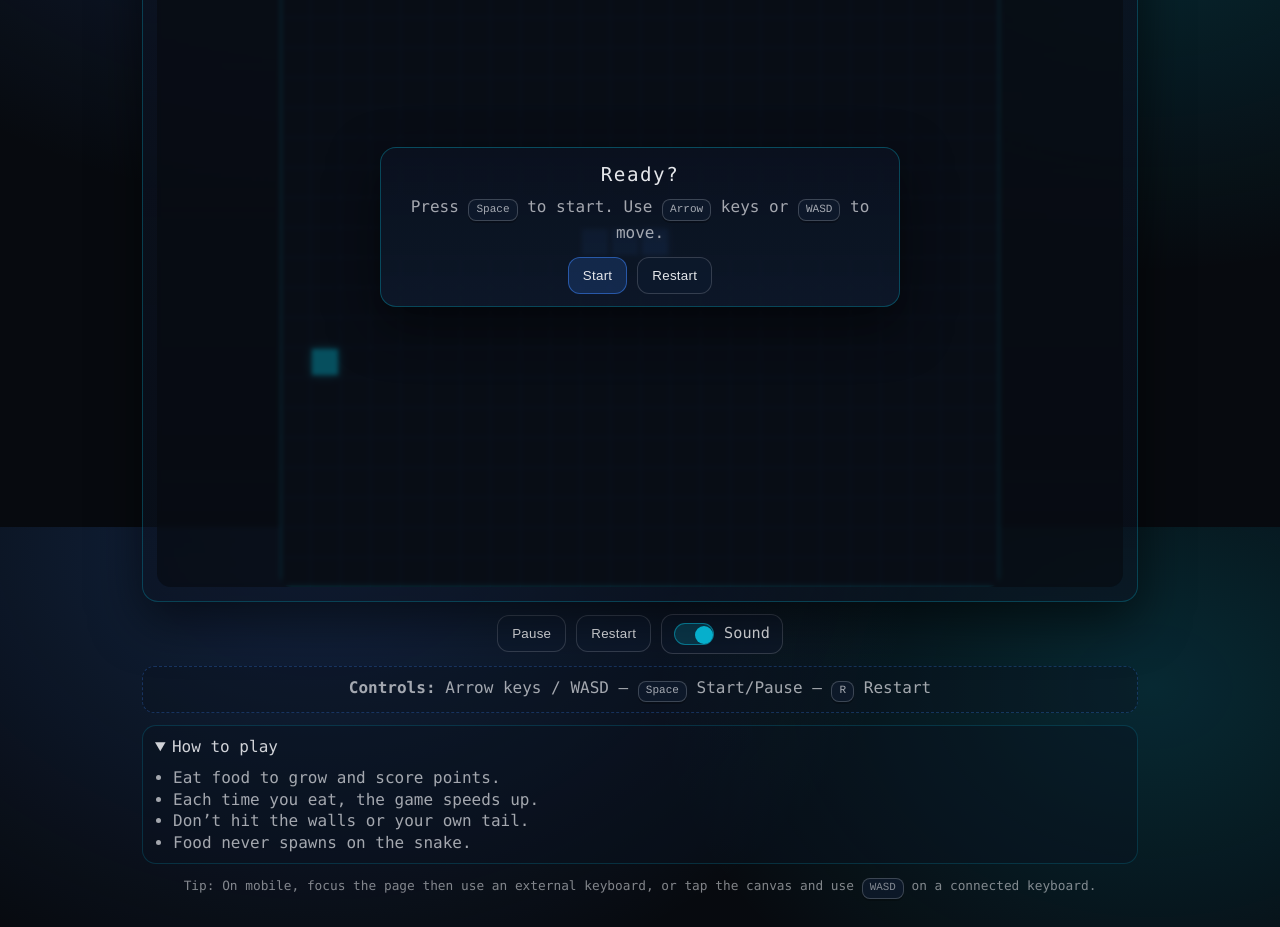
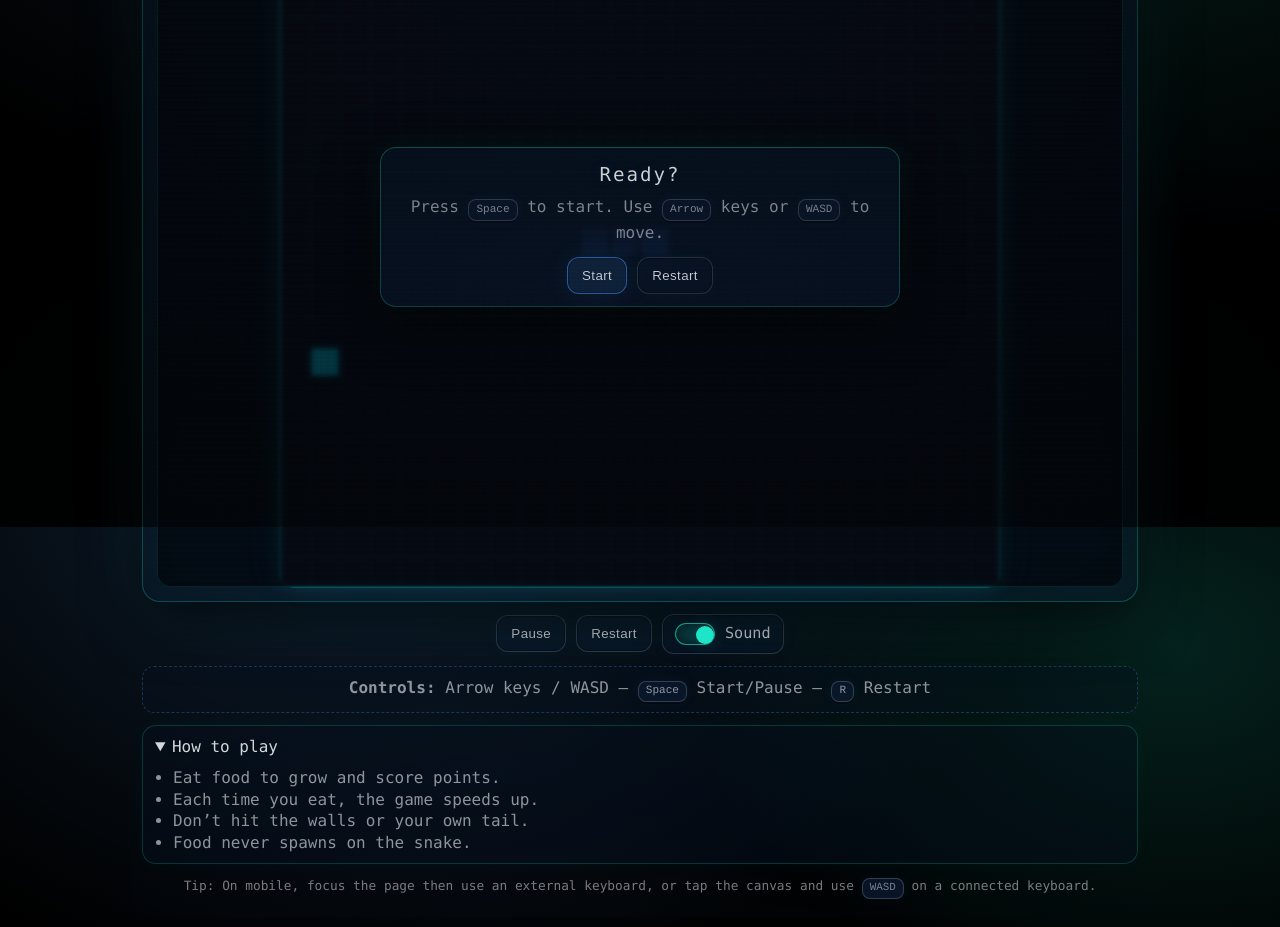
Before and after one commit to kavia-common/browser-snake-game-242353-242372, a website built with Vite: page snake_game_frontend/index.html in a window 1280 px wide. Shown: the part 273-1200 px from the top of the page. Built offline with nearby package versions, Linux system fonts and the light colour scheme.

Commit message:
Checkpoint 4 - cg12805cac

```diff
--- a/snake_game_frontend/src/style.css
+++ b/snake_game_frontend/src/style.css
@@ -1,14 +1,23 @@
 :root {
-  --bg: #070a0f;
-  --surface: #0b1220;
-  --surface2: #0f1b2e;
-  --text: #e5e7eb;
-  --muted: rgba(229, 231, 235, 0.7);
-  --primary: #3b82f6;
-  --accent: #06b6d4;
-  --danger: #ef4444;
+  /* CRT palette */
+  --bg: #03060b;
+  --surface: #071221;
+  --surface2: #0b1a31;
 
-  --shadow: 0 18px 50px rgba(0, 0, 0, 0.55);
+  --text: rgba(229, 231, 235, 0.92);
+  --muted: rgba(229, 231, 235, 0.62);
+
+  /* Neon accents */
+  --primary: #4ea1ff;
+  --accent: #21f0d1;
+  --danger: #ff4d6d;
+
+  /* CRT effects */
+  --glow-primary: rgba(78, 161, 255, 0.55);
+  --glow-accent: rgba(33, 240, 209, 0.55);
+  --glow-white: rgba(229, 231, 235, 0.22);
+
+  --shadow: 0 18px 55px rgba(0, 0, 0, 0.72);
 
   font-family: ui-monospace, SFMono-Regular, Menlo, Monaco, Consolas, "Liberation Mono", "Courier New",
     monospace;
@@ -17,8 +26,12 @@
 
   color-scheme: dark;
   color: var(--text);
-  background: radial-gradient(1000px 800px at 25% 0%, rgba(59, 130, 246, 0.22), transparent 60%),
-    radial-gradient(900px 700px at 90% 20%, rgba(6, 182, 212, 0.18), transparent 55%),
+
+  /* Ambient "room" light + vignette */
+  background:
+    radial-gradient(1100px 900px at 30% -10%, rgba(78, 161, 255, 0.20), transparent 62%),
+    radial-gradient(900px 700px at 92% 15%, rgba(33, 240, 209, 0.14), transparent 55%),
+    radial-gradient(1400px 1100px at 50% 120%, rgba(0, 0, 0, 0.65), rgba(0, 0, 0, 0.92) 55%, rgba(0, 0, 0, 0.98) 75%),
     var(--bg);
 
   text-rendering: geometricPrecision;
@@ -40,6 +53,49 @@ body {
   min-width: 320px;
 }
 
+/* Screen overlay: scanlines + subtle phosphor mask + vignette */
+body::before {
+  content: "";
+  position: fixed;
+  inset: 0;
+  pointer-events: none;
+  z-index: 9999;
+
+  /* Scanlines (horizontal) + faint vertical grille + vignette */
+  background:
+    repeating-linear-gradient(
+      to bottom,
+      rgba(255, 255, 255, 0.030),
+      rgba(255, 255, 255, 0.030) 1px,
+      rgba(0, 0, 0, 0.00) 2px,
+      rgba(0, 0, 0, 0.00) 4px
+    ),
+    repeating-linear-gradient(
+      to right,
+      rgba(33, 240, 209, 0.020),
+      rgba(33, 240, 209, 0.020) 1px,
+      rgba(0, 0, 0, 0.00) 3px,
+      rgba(0, 0, 0, 0.00) 6px
+    ),
+    radial-gradient(1200px 850px at 50% 30%, rgba(0, 0, 0, 0.00), rgba(0, 0, 0, 0.66));
+
+  mix-blend-mode: overlay;
+  opacity: 0.85;
+  animation: crtFlicker 6.2s infinite;
+}
+
+@keyframes crtFlicker {
+  0%   { opacity: 0.78; filter: contrast(1.02) saturate(1.02); }
+  10%  { opacity: 0.86; }
+  20%  { opacity: 0.80; }
+  25%  { opacity: 0.92; }
+  35%  { opacity: 0.82; }
+  50%  { opacity: 0.88; filter: contrast(1.04) saturate(1.03); }
+  70%  { opacity: 0.80; }
+  85%  { opacity: 0.90; }
+  100% { opacity: 0.82; filter: contrast(1.03) saturate(1.02); }
+}
+
 #app {
   width: 100%;
 }
@@ -52,6 +108,26 @@ body {
   padding: 18px;
   width: min(1040px, 100%);
   margin: 0 auto;
+
+  /* Subtle "screen curvature" and glow */
+  position: relative;
+}
+
+/* Subtle screen glass and edge glow */
+.app-shell::before {
+  content: "";
+  position: absolute;
+  inset: 10px 10px auto 10px;
+  height: calc(100% - 20px);
+  pointer-events: none;
+  border-radius: 24px;
+
+  background:
+    radial-gradient(850px 550px at 50% 0%, rgba(255, 255, 255, 0.06), transparent 60%),
+    radial-gradient(1200px 900px at 50% 40%, rgba(33, 240, 209, 0.06), transparent 55%),
+    radial-gradient(1200px 900px at 40% 120%, rgba(78, 161, 255, 0.06), transparent 58%);
+  filter: blur(0.2px);
+  opacity: 0.55;
 }
 
 .app-header {
@@ -60,16 +136,22 @@ body {
   align-items: flex-start;
   justify-content: space-between;
   padding: 14px 14px 10px;
-  border: 1px solid rgba(6, 182, 212, 0.25);
+  border: 1px solid rgba(33, 240, 209, 0.25);
   border-radius: 14px;
-  background: linear-gradient(180deg, rgba(11, 18, 32, 0.85), rgba(11, 18, 32, 0.55));
+  background: linear-gradient(180deg, rgba(7, 18, 33, 0.86), rgba(7, 18, 33, 0.55));
   box-shadow: var(--shadow);
+
+  /* CRT glow */
+  filter: drop-shadow(0 0 10px rgba(33, 240, 209, 0.10));
 }
 
 .title {
   margin: 0;
-  letter-spacing: 0.12em;
+  letter-spacing: 0.14em;
   font-size: 1.35rem;
+  text-shadow:
+    0 0 10px rgba(33, 240, 209, 0.12),
+    0 0 22px rgba(78, 161, 255, 0.10);
 }
 
 .subtitle {
@@ -89,9 +171,13 @@ body {
 .hud-item {
   padding: 10px 12px;
   border-radius: 12px;
-  border: 1px solid rgba(59, 130, 246, 0.25);
-  background: rgba(15, 27, 46, 0.55);
+  border: 1px solid rgba(78, 161, 255, 0.22);
+  background: rgba(11, 26, 49, 0.50);
   text-align: right;
+
+  box-shadow:
+    inset 0 0 0 1px rgba(0, 0, 0, 0.35),
+    0 0 18px rgba(78, 161, 255, 0.06);
 }
 
 .hud-item--small {
@@ -105,7 +191,8 @@ body {
 
 .hud-value {
   font-size: 1.1rem;
-  color: var(--text);
+  color: rgba(229, 231, 235, 0.94);
+  text-shadow: 0 0 12px rgba(229, 231, 235, 0.10);
 }
 
 .main {
@@ -125,10 +212,33 @@ body {
   display: grid;
   place-items: center;
   padding: 14px;
-  border-radius: 16px;
-  border: 1px solid rgba(6, 182, 212, 0.28);
-  background: linear-gradient(180deg, rgba(11, 18, 32, 0.85), rgba(11, 18, 32, 0.55));
+  border-radius: 18px;
+  border: 1px solid rgba(33, 240, 209, 0.26);
+  background: linear-gradient(180deg, rgba(7, 18, 33, 0.86), rgba(7, 18, 33, 0.55));
   box-shadow: var(--shadow);
+
+  /* Extra bezel glow */
+  filter:
+    drop-shadow(0 0 16px rgba(33, 240, 209, 0.08))
+    drop-shadow(0 0 30px rgba(78, 161, 255, 0.07));
+}
+
+/* A subtle scanline overlay just for the game "glass" area too (adds depth) */
+.canvas-wrap::after {
+  content: "";
+  position: absolute;
+  inset: 12px;
+  border-radius: 14px;
+  pointer-events: none;
+  background: repeating-linear-gradient(
+    to bottom,
+    rgba(255, 255, 255, 0.020),
+    rgba(255, 255, 255, 0.020) 1px,
+    rgba(0, 0, 0, 0.00) 3px,
+    rgba(0, 0, 0, 0.00) 6px
+  );
+  opacity: 0.35;
+  mix-blend-mode: overlay;
 }
 
 .game-canvas {
@@ -136,8 +246,14 @@ body {
   width: 100%;
   max-width: 720px;
   aspect-ratio: 1 / 1;
-  border-radius: 12px;
+  border-radius: 14px;
   outline: none;
+
+  /* Fake glass + glow */
+  box-shadow:
+    0 0 0 1px rgba(33, 240, 209, 0.20),
+    0 0 24px rgba(33, 240, 209, 0.10),
+    0 0 42px rgba(78, 161, 255, 0.08);
 }
 
 .controls-row {
@@ -151,18 +267,29 @@ body {
 .btn {
   appearance: none;
   border: 1px solid rgba(229, 231, 235, 0.18);
-  background: rgba(15, 27, 46, 0.65);
+  background: rgba(11, 26, 49, 0.55);
   color: var(--text);
   padding: 10px 14px;
   border-radius: 12px;
   cursor: pointer;
-  letter-spacing: 0.02em;
-  transition: transform 120ms ease, border-color 120ms ease, background 120ms ease;
+  letter-spacing: 0.03em;
+  transition:
+    transform 120ms ease,
+    border-color 120ms ease,
+    background 120ms ease,
+    box-shadow 120ms ease;
+  box-shadow:
+    inset 0 0 0 1px rgba(0, 0, 0, 0.28),
+    0 0 18px rgba(33, 240, 209, 0.04);
 }
 
 .btn:hover {
-  border-color: rgba(6, 182, 212, 0.55);
+  border-color: rgba(33, 240, 209, 0.55);
+  background: rgba(11, 26, 49, 0.70);
   transform: translateY(-1px);
+  box-shadow:
+    inset 0 0 0 1px rgba(0, 0, 0, 0.22),
+    0 0 22px rgba(33, 240, 209, 0.08);
 }
 
 .btn:active {
@@ -170,12 +297,15 @@ body {
 }
 
 .btn-primary {
-  border-color: rgba(59, 130, 246, 0.55);
-  background: rgba(59, 130, 246, 0.18);
+  border-color: rgba(78, 161, 255, 0.60);
+  background: rgba(78, 161, 255, 0.15);
+  box-shadow:
+    inset 0 0 0 1px rgba(0, 0, 0, 0.22),
+    0 0 26px rgba(78, 161, 255, 0.12);
 }
 
 .btn:focus-visible {
-  outline: 3px solid rgba(6, 182, 212, 0.5);
+  outline: 3px solid rgba(33, 240, 209, 0.52);
   outline-offset: 2px;
 }
 
@@ -186,8 +316,12 @@ body {
   padding: 8px 12px;
   border-radius: 12px;
   border: 1px solid rgba(229, 231, 235, 0.18);
-  background: rgba(15, 27, 46, 0.55);
+  background: rgba(11, 26, 49, 0.45);
   user-select: none;
+
+  box-shadow:
+    inset 0 0 0 1px rgba(0, 0, 0, 0.28),
+    0 0 18px rgba(78, 161, 255, 0.04);
 }
 
 .toggle input {
@@ -200,10 +334,11 @@ body {
   width: 40px;
   height: 22px;
   border-radius: 999px;
-  background: rgba(229, 231, 235, 0.18);
+  background: rgba(229, 231, 235, 0.14);
   border: 1px solid rgba(229, 231, 235, 0.18);
   position: relative;
   flex: none;
+  box-shadow: inset 0 0 8px rgba(0, 0, 0, 0.55);
 }
 
 .toggle-ui::after {
@@ -215,17 +350,19 @@ body {
   height: 18px;
   border-radius: 999px;
   background: rgba(229, 231, 235, 0.78);
-  transition: transform 160ms ease, background 160ms ease;
+  transition: transform 160ms ease, background 160ms ease, box-shadow 160ms ease;
+  box-shadow: 0 0 10px rgba(229, 231, 235, 0.10);
 }
 
 .toggle input:checked + .toggle-ui {
-  background: rgba(6, 182, 212, 0.18);
-  border-color: rgba(6, 182, 212, 0.5);
+  background: rgba(33, 240, 209, 0.14);
+  border-color: rgba(33, 240, 209, 0.55);
 }
 
 .toggle input:checked + .toggle-ui::after {
   transform: translateX(18px);
-  background: rgba(6, 182, 212, 0.95);
+  background: rgba(33, 240, 209, 0.95);
+  box-shadow: 0 0 18px rgba(33, 240, 209, 0.18);
 }
 
 .toggle-label {
@@ -241,24 +378,28 @@ body {
 .hint {
   padding: 10px 12px;
   border-radius: 12px;
-  border: 1px dashed rgba(59, 130, 246, 0.28);
+  border: 1px dashed rgba(78, 161, 255, 0.26);
   color: var(--muted);
-  background: rgba(11, 18, 32, 0.4);
+  background: rgba(7, 18, 33, 0.35);
   text-align: center;
   width: 100%;
+
+  text-shadow: 0 0 12px rgba(229, 231, 235, 0.06);
 }
 
 .instructions {
   border-radius: 14px;
-  border: 1px solid rgba(6, 182, 212, 0.2);
-  background: rgba(11, 18, 32, 0.45);
+  border: 1px solid rgba(33, 240, 209, 0.18);
+  background: rgba(7, 18, 33, 0.38);
   padding: 10px 12px;
+  box-shadow: 0 0 18px rgba(33, 240, 209, 0.04);
 }
 
 .instructions > summary {
   cursor: pointer;
-  color: rgba(229, 231, 235, 0.9);
+  color: rgba(229, 231, 235, 0.92);
   user-select: none;
+  text-shadow: 0 0 14px rgba(33, 240, 209, 0.08);
 }
 
 .instructions ul {
@@ -268,19 +409,22 @@ body {
 }
 
 .footer {
-  color: rgba(229, 231, 235, 0.55);
+  color: rgba(229, 231, 235, 0.52);
   font-size: 0.8rem;
   text-align: center;
   padding-bottom: 6px;
+  text-shadow: 0 0 12px rgba(229, 231, 235, 0.06);
 }
 
 kbd {
   display: inline-block;
   padding: 2px 7px;
   border-radius: 8px;
-  border: 1px solid rgba(229, 231, 235, 0.22);
-  background: rgba(15, 27, 46, 0.75);
-  box-shadow: 0 2px 0 rgba(0, 0, 0, 0.25);
+  border: 1px solid rgba(229, 231, 235, 0.20);
+  background: rgba(11, 26, 49, 0.75);
+  box-shadow:
+    0 2px 0 rgba(0, 0, 0, 0.35),
+    0 0 14px rgba(78, 161, 255, 0.06);
   font-size: 0.85em;
 }
 
@@ -290,9 +434,13 @@ kbd {
   display: grid;
   place-items: center;
   border-radius: 14px;
-  background: rgba(7, 10, 15, 0.6);
+
+  background: rgba(3, 6, 11, 0.62);
   backdrop-filter: blur(2px);
   transition: opacity 160ms ease;
+
+  /* mild bloom */
+  box-shadow: inset 0 0 0 1px rgba(33, 240, 209, 0.10);
 }
 
 .overlay--hidden {
@@ -304,15 +452,20 @@ kbd {
   width: min(520px, 92%);
   padding: 14px 14px 12px;
   border-radius: 16px;
-  border: 1px solid rgba(6, 182, 212, 0.32);
-  background: linear-gradient(180deg, rgba(11, 18, 32, 0.9), rgba(15, 27, 46, 0.75));
-  box-shadow: var(--shadow);
+  border: 1px solid rgba(33, 240, 209, 0.30);
+  background: linear-gradient(180deg, rgba(7, 18, 33, 0.92), rgba(11, 26, 49, 0.74));
+  box-shadow:
+    var(--shadow),
+    0 0 28px rgba(33, 240, 209, 0.08);
   text-align: center;
 }
 
 .overlay-title {
   font-size: 1.2rem;
-  letter-spacing: 0.08em;
+  letter-spacing: 0.10em;
+  text-shadow:
+    0 0 14px rgba(33, 240, 209, 0.12),
+    0 0 26px rgba(78, 161, 255, 0.10);
 }
 
 .overlay-text {
@@ -344,3 +497,14 @@ kbd {
     gap: 14px;
   }
 }
+
+/* Accessibility: reduce motion */
+@media (prefers-reduced-motion: reduce) {
+  body::before {
+    animation: none;
+  }
+
+  .btn {
+    transition: none;
+  }
+}
```
Also changed, not shown: .knowledge/.knowledge.json, .knowledge/snake_game_frontend_src_style.css.json.
